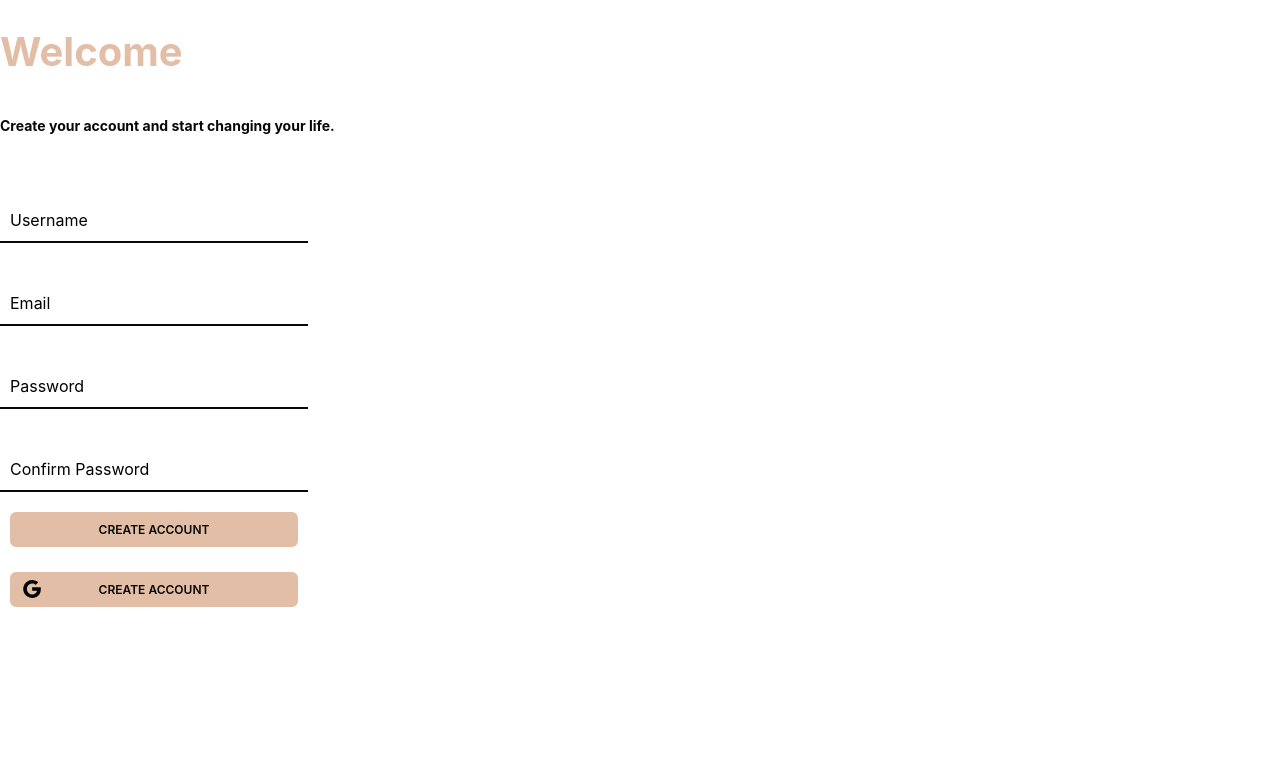
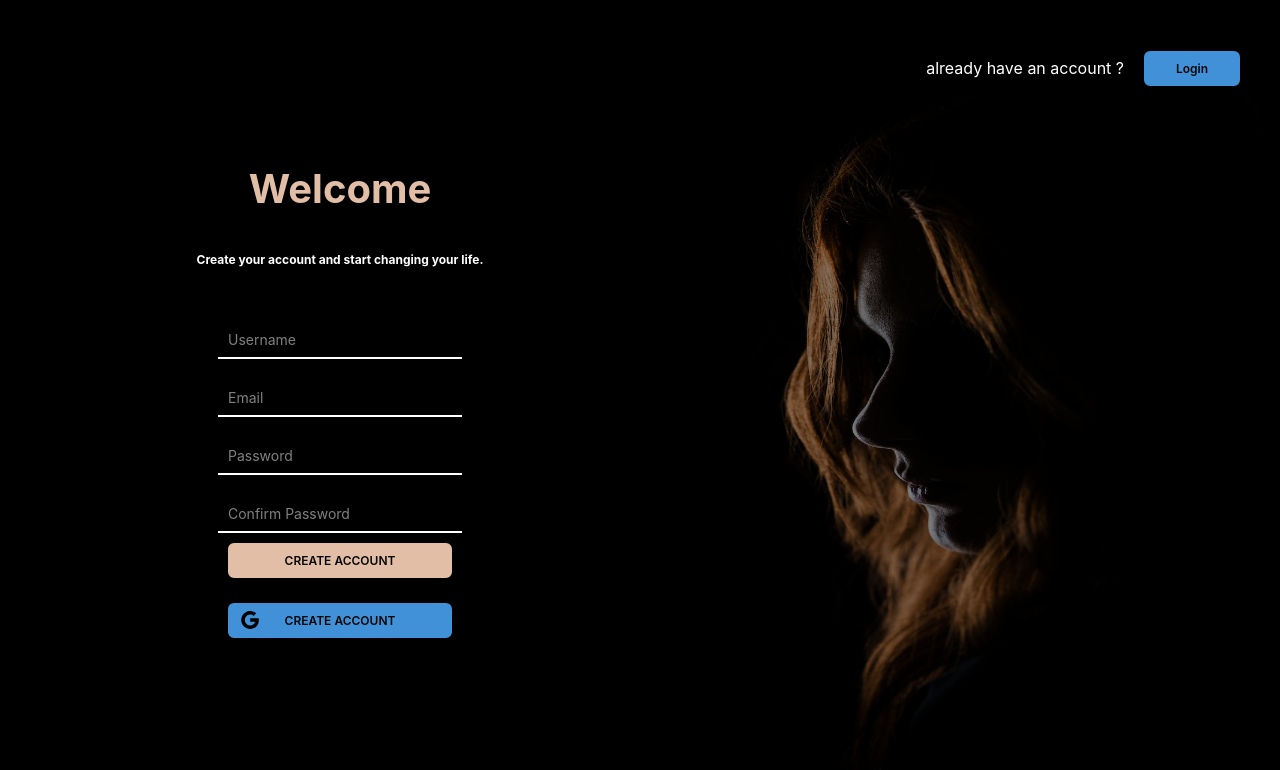
Before and after one commit to MajidHosseinzadeh/corals, a Next.js app: page /register in a window 1280 px wide. Shown: the top 770 px of the page. Built offline with nearby package versions, Linux system fonts and the light colour scheme.

Commit message:
register completed

```diff
--- a/components/common/Button.js
+++ b/components/common/Button.js
@@ -40,6 +40,12 @@ export const Button = (props) => {
         box-shadow: none;
         transform: translateY(0);
     }
+
+    &:disabled {
+        opacity: 0.5;
+        cursor: not-allowed;
+      }
+
     `
     return (
         <SButton>{props.name}</SButton>
--- a/components/common/Input.js
+++ b/components/common/Input.js
@@ -3,39 +3,40 @@ import styled, { keyframes } from 'styled-components';
 export const floatingLabelAnimation = keyframes`
   from {
     transform: translateY(0);
-    color: black;
+    color: white;
   }
   to {
     transform: translate(-5px, -25px);
     font-size: 12px;
-    color: red;
+    color: grey;
   }
 `;
 
 export const InputContainer = styled.div`
   position: relative;
-  margin: 20px 0;
+  margin: 10px 0px;
 `;
 
 export const InputField = styled.input`
-  font-size: 18px;
+  font-size: 14px;
   padding: 10px;
-  width: 18rem;
+  width: 14rem;
   border: none;
-  border-bottom: 2px solid #070707;
+  border-bottom: 2px solid white;
   background-color: transparent;
+  color: #2d884d;
   & + label {
 
   }
   &:focus {
-    border-bottom: 2px solid #E1BEA5;
+    border-bottom: 2px solid white;
     outline: none;
     & + label {
       animation: ${floatingLabelAnimation} 0.3s forwards;
     }
   }
   &.input-error {
-    color: #fc8181;
+    color: #fecf6d;
   }
 `;
 
@@ -44,7 +45,7 @@ export const InputLabel = styled.label`
   pointer-events: none;
   top: 10px;
   left: 10px;
-  font-size: ${({ isVisible }) => (isVisible ? '0px' : '16px')};
+  font-size: ${({ isVisible }) => (isVisible ? '0px' : '14px')};
   transition: 0.3s;
-  color: ${({ isVisible }) => (isVisible ? '#999' : '#000')};
+  color: grey;
 `;
--- /dev/null
+++ b/components/common/Typography.js
@@ -0,0 +1,11 @@
+import styled from 'styled-components'
+
+export const Typography = styled.p`
+
+  color: ${({ color }) => color || 'white'};
+  font-size: ${({ fontSize }) => fontSize || '16px'};
+  font-weight: ${({ fontWeight }) => fontWeight || 'normal'};
+  line-height: ${({ lineHeight }) => lineHeight || '1.5'};
+  text-align: ${({ textAlign }) => textAlign || 'left'};
+
+`;
--- a/components/uncommon/register_component/LeftSide.js
+++ b/components/uncommon/register_component/FormContainer.js
@@ -7,18 +7,19 @@ import { useFormik } from 'formik'
 import { schema } from '@/schemas'
 
 const LeftContainer = styled.div`
-    width: 24rem;
-    max-width: 24rem;
+    width: 50vw;
+    height: 50rem;
     display: flex;
-    justify-content: flex-start;
-    align-items: flex-start;
+    justify-content: center;
+    align-items: center;
     flex-direction: column;
+    background-color: black
 `
 
 const TitleFlex = styled.div`
     display: flex;
-    justify-content: flex-start;
-    align-items: flex-start;
+    justify-content: center;
+    align-items: center;
     flex-direction: column;
 `
 
@@ -28,8 +29,8 @@ const Welcome = styled.h1`
 
 `
 const Create = styled.h3`
-    font-size: 14px;
-    color: #070707;
+    font-size: 12px;
+    color: white;
 `
 
 const InputFlex = styled.div`
@@ -67,17 +68,18 @@ const Cont = styled.div`
 `;
 
 const Error = styled.p`
-  color: red;
-  font-size: 14px;
+  color: #fecf6d;
+  font-size: 10px;
 `
 
 
-const onSubmit = () => {
+const onSubmit = async (actions) => {
+    await new Promise((resolve) => setTimeout(resolve, 1000));
+    actions.resetForm();
+};
 
-}
+const FormContainer = () => {
 
-
-const LeftSide = () => {
     const [labelVisibility1, setLabelVisibility1] = useState(false);
     const [labelVisibility2, setLabelVisibility2] = useState(false);
     const [labelVisibility3, setLabelVisibility3] = useState(false);
@@ -100,7 +102,7 @@ const LeftSide = () => {
 
 
 
-    const { handleBlur, handleChange, values, handleSubmit, errors, touched } = useFormik({
+    const { handleBlur, handleChange, values, handleSubmit, errors, touched, isSubmitting } = useFormik({
         initialValues: {
             username: "",
             email: "",
@@ -149,7 +151,7 @@ const LeftSide = () => {
                             onInput={handleInput2}
                             className={errors.email && touched.email ? "input-error" : ""}
                         />
-                        {errors.username && touched.username && <Error>{errors.email}</Error>}
+                        {errors.email && touched.email && <Error>{errors.email}</Error>}
                         <InputLabel htmlFor="email" isVisible={labelVisibility2}>Email</InputLabel>
                     </InputContainer>
                     <InputContainer>
@@ -162,7 +164,7 @@ const LeftSide = () => {
                             className={errors.password && touched.password ? "input-error" : ""}
                             id="password"
                         />
-                        {errors.username && touched.username && <Error>{errors.password}</Error>}
+                        {errors.password && touched.password && <Error>{errors.password}</Error>}
                         <InputLabel htmlFor="password" isVisible={labelVisibility3}>Password</InputLabel>
                     </InputContainer>
                     <InputContainer>
@@ -173,15 +175,15 @@ const LeftSide = () => {
                             type="password"
                             onInput={handleInput4}
                             className={errors.confirmPassword && touched.confirmPassword ? "input-error" : ""}
-                            id="cpassword"
+                            id="confirmPassword"
                         />
-                        {errors.username && touched.username && <Error>{errors.confirmPassword}</Error>}
-                        <InputLabel htmlFor="cpassword" isVisible={labelVisibility4}>Confirm Password</InputLabel>
+                        {errors.confirmPassword && touched.confirmPassword && <Error>{errors.confirmPassword}</Error>}
+                        <InputLabel htmlFor="confirmPassword" isVisible={labelVisibility4}>Confirm Password</InputLabel>
                     </InputContainer>
                 </InputFlex>
-                <Button name='CREATE ACCOUNT' size='18rem' font="12px" background="#E1BEA5" color="#070707" border="#E1BEA5" hoverb="white" hoverc="#070707" hoverborder="#070707" />
+                <Button disabled={isSubmitting} name='CREATE ACCOUNT' size='14rem' font="12px" background="#E1BEA5" color="#070707" border="#E1BEA5" hoverb="white" hoverc="#070707" hoverborder="#070707" />
                 <Cont>
-                    <Button type='submit' id="buttn" name='CREATE ACCOUNT' size='18rem' font="12px" background="#E1BEA5" color="#070707" border="#E1BEA5" hoverb="white" hoverc="#070707" hoverborder="#070707" />
+                    <Button disabled={isSubmitting} type='submit' id="buttn" name='CREATE ACCOUNT' size='14rem' font="12px" background="#4091d7" color="#070707" border="#4091d7" hoverb="white" hoverc="#070707" hoverborder="#070707" />
                     <Labl htmlFor='buttn'>
                         <Google />
                     </Labl>
@@ -191,4 +193,4 @@ const LeftSide = () => {
     )
 }
 
-export default LeftSide
+export default FormContainer
--- a/components/uncommon/register_component/RightSide.js
+++ b/components/uncommon/register_component/RightSide.js
@@ -1,8 +1,41 @@
+import { Button } from '@/components/common/Button'
+import { Typography } from '@/components/common/Typography'
+import Image from 'next/image'
 import React from 'react'
+import styled from 'styled-components'
+
+
+
+const RegSection = styled.div`
+  width: 600px;
+  height: 45rem;
+  & .img{
+    width: 600px;
+    height: 45rem;
+    opacity: 0.5;
+  }
+`
+
+const LoginContainer = styled.div`
+  display: flex;
+  justify-content: flex-end;
+  align-items: center;
+  flex-direction: row;
+  & Button{
+    margin: 5px 20px;
+  }
+`
+
 
 const RightSide = () => {
   return (
-    <div>RightSide</div>
+    <RegSection>
+      <LoginContainer>
+      <label htmlFor='login'><Typography>already have an account ?</Typography></label>
+      <Button name="Login" id="login" size='6rem' font="12px" background="#4091d7" color="#070707" border="#4091d7" hoverb="white" hoverc="#070707" hoverborder="#070707" />
+      </LoginContainer>
+      <Image src='/regimg.jpg' width={1000} height={1500} className='img'/>
+    </RegSection>
   )
 }
 
--- a/pages/register/index.js
+++ b/pages/register/index.js
@@ -1,15 +1,22 @@
-import Input from '@/components/common/Input'
-import LeftSide from '@/components/uncommon/register_component/LeftSide'
+import FormContainer from '@/components/uncommon/register_component/FormContainer'
+import RightSide from '@/components/uncommon/register_component/RightSide'
 import React from 'react'
+import styled from 'styled-components'
 
-
+const Register = styled.div`
+  display: flex;
+  justify-content: center;
+  align-items: center;
+  flex-directions: row;
+`
 
 
 const index = () => {
   return (
-    <div>
-        <LeftSide/>
-    </div>
+    <Register>
+        <FormContainer/>
+        <RightSide/>
+    </Register>
   )
 }
 
--- a/schemas/index.js
+++ b/schemas/index.js
@@ -1,6 +1,6 @@
 import * as yup from "yup"
 
-const passwordRules = /^(?=.*\d)(?=.*[a-z])(?=.*[A-Z]).{5,}$/;
+const passwordRules = /^(?=.*\d)(?=.*[a-z])(?=.*[A-Z]).{8,}$/;
 // min 5 characters, 1 upper case letter, 1 lower case letter, 1 numeric digit.
 
 export const schema = yup.object().shape({
--- a/styles/globals.css
+++ b/styles/globals.css
@@ -5,4 +5,5 @@ body {
   font-family: -apple-system, BlinkMacSystemFont, Segoe UI, Roboto, Oxygen,
     Ubuntu, Cantarell, Fira Sans, Droid Sans, Helvetica Neue, sans-serif;
   overflow-x: hidden;
+  background-color: black;
 }
```
Also changed, not shown: public/brushes.jpg (added), public/regimg.jpg (added).
